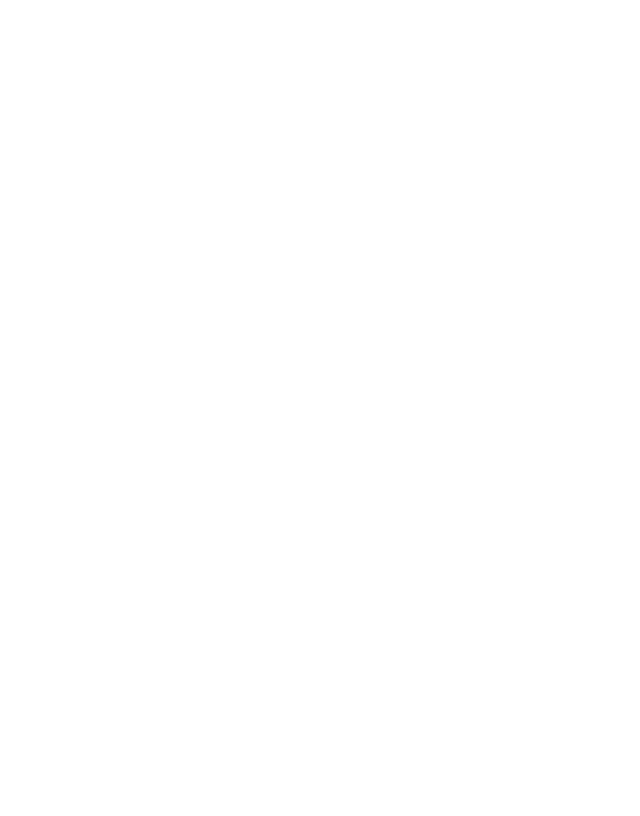
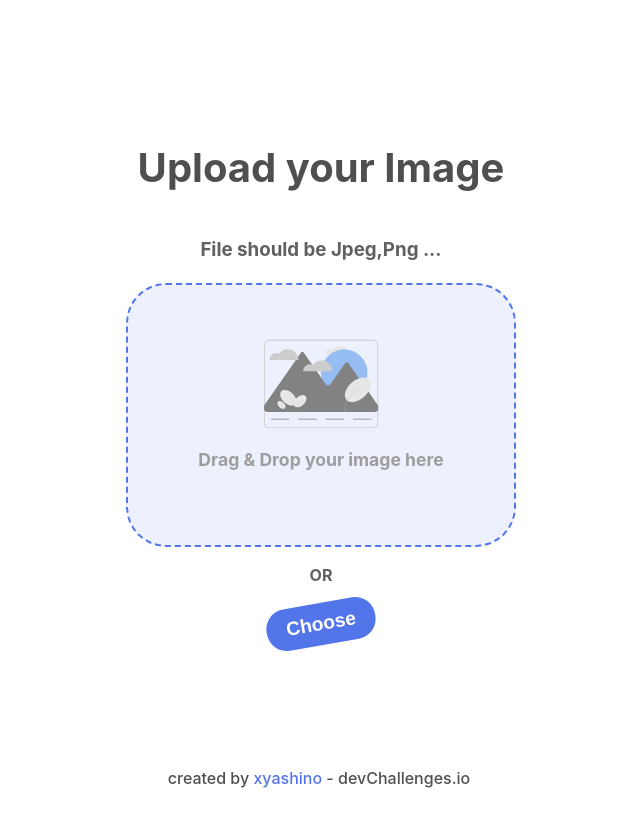
Before and after one commit to xyashino/image-uploader-fe, a React (Vite) app: page / in a window 1280 px wide. Shown: the whole page, without its empty margins (327-967 px from the left). Built offline with nearby package versions, Linux system fonts and the light colour scheme; no server answers.

Commit message:
Implement Wrapper, MainCard, and Footer components in App.tsx

```diff
--- a/src/App.tsx
+++ b/src/App.tsx
@@ -1,5 +1,13 @@
-
+import { Wrapper } from './components/Wrapper/Wrapper.tsx';
+import { Footer } from './components/Footer/Footer.tsx';
+import { MainCard } from './components/MainCard/MainCard.tsx';
 
 export const App = () => {
-  return <div></div>
-}
+  return (
+    <Wrapper>
+      <div />
+      <MainCard />
+      <Footer />
+    </Wrapper>
+  );
+};
```
